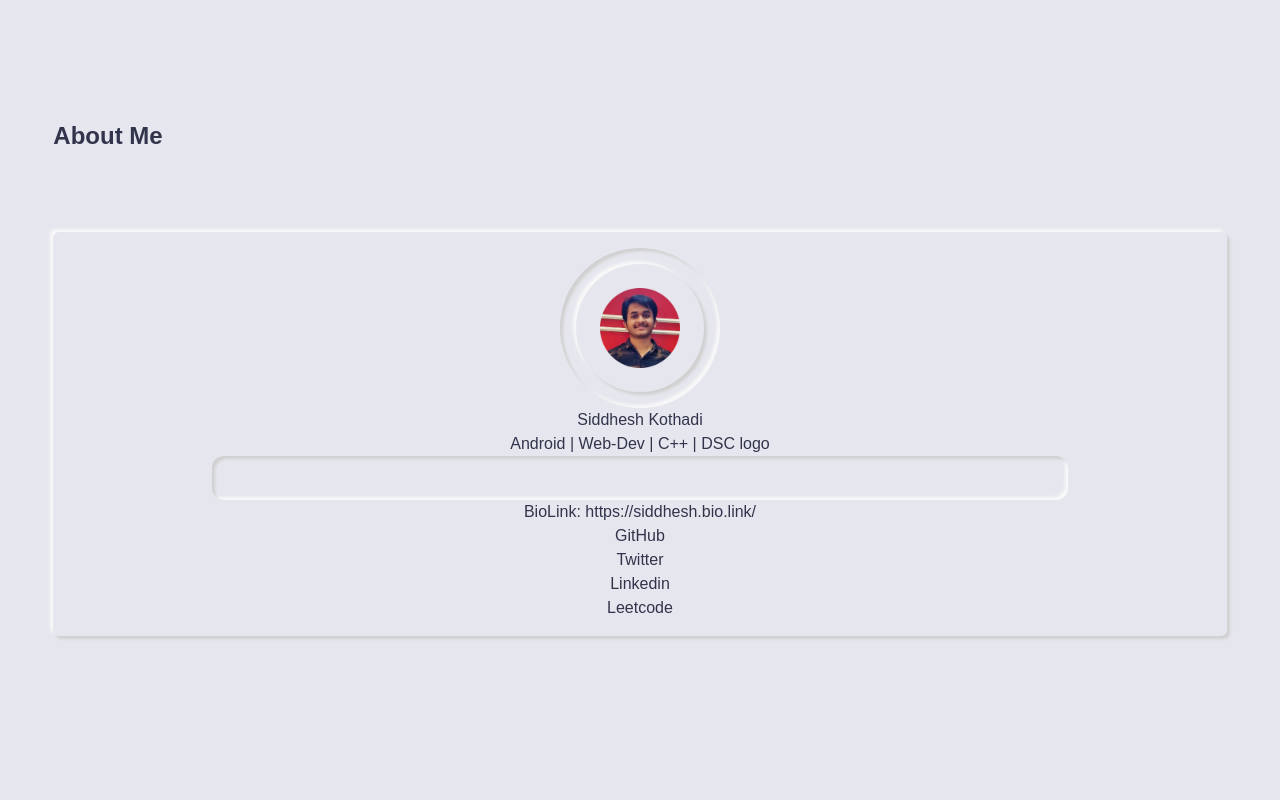
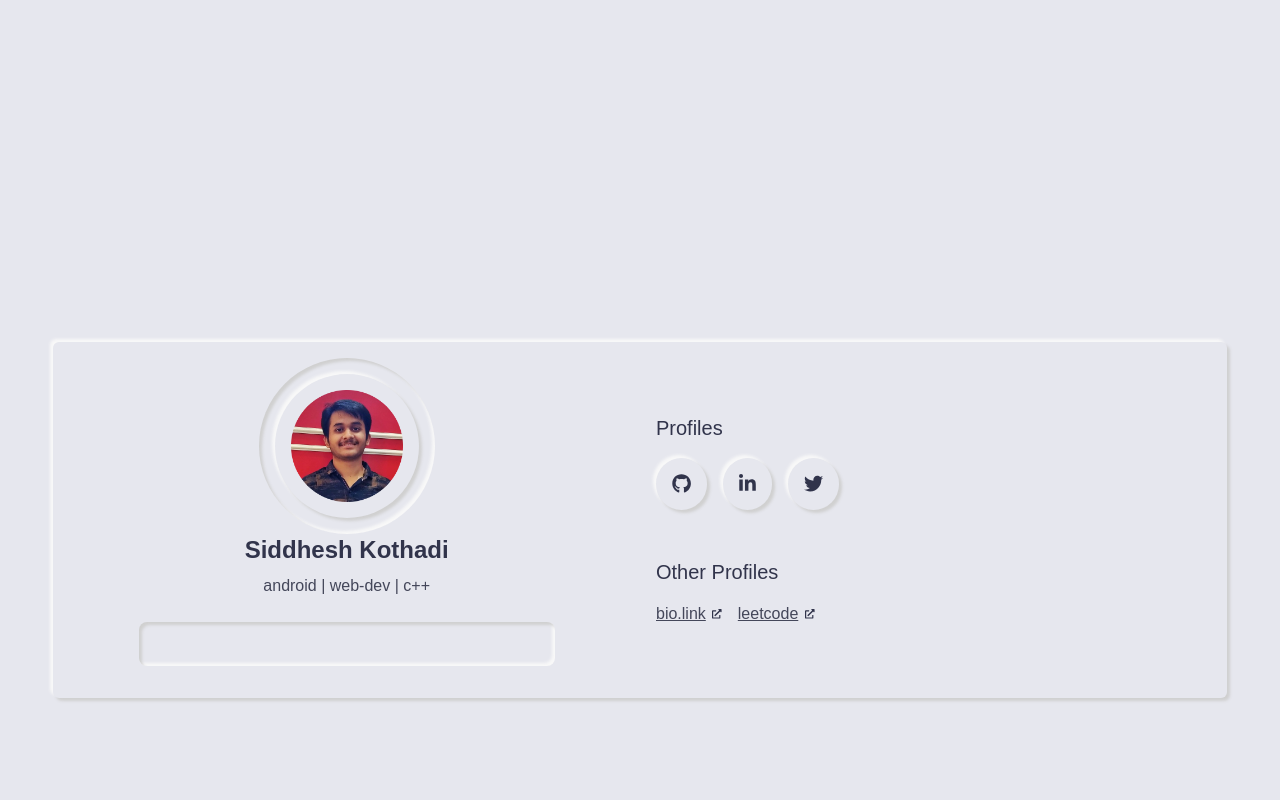
Before and after one commit to siddheshkothadi/siddheshkothadi, a Next.js app: page / in a window 1280 px wide. Shown: the part 680-1480 px from the top of the page. Built offline with nearby package versions, Linux system fonts and the light colour scheme.

Commit message:
- added about section - added menu

```diff
--- a/components/AboutSection.js
+++ b/components/AboutSection.js
@@ -1,3 +1,10 @@
+import {
+  faGithub,
+  faLinkedinIn,
+  faTwitter,
+} from "@fortawesome/free-brands-svg-icons";
+import { faExternalLinkAlt } from "@fortawesome/free-solid-svg-icons";
+import { FontAwesomeIcon } from "@fortawesome/react-fontawesome";
 import React from "react";
 import Typewriter from "typewriter-effect";
 import PhotoSection from "./PhotoSection";
@@ -24,23 +31,33 @@ const skills = [
   "Next.js",
   "Data Structures",
 ];
+const cppLogo =
+  "https://upload.wikimedia.org/wikipedia/commons/thumb/1/18/ISO_C%2B%2B_Logo.svg/1822px-ISO_C%2B%2B_Logo.svg.png";
 
 function AboutSection() {
   return (
     <div
       id="about"
-      className="h-screen overflow-visible w-11/12 flex flex-col items-center pb-8 relative"
+      className="h-screen overflow-visible w-11/12 flex flex-col items-center justify-center relative"
     >
-      <p className="text-2xl font-semibold text-textHeadBlack dark:text-drForeGround mb-20 mr-auto">
-        About Me
-      </p>
-      <div className="relative aboutCard dark:aboutCardDark w-full flex flex-col">
+      <div
+        className="relative aboutCard dark:aboutCardDark w-full flex flex-col md:flex-row"
+        data-inviewport="zoom-in"
+      >
+        <div
+          className="flex flex-col justify-start h-full items-center flex-1 w-full"
+          data-inviewport="slide-in-right"
+        >
           <PhotoSection />
 
-        <p>Siddhesh Kothadi</p>
-        <p>Android | Web-Dev | C++ | DSC logo</p>
+          <p className="font-bold text-2xl text-textHeadBlack dark:text-drForeGround noSelect text-center">
+            Siddhesh Kothadi
+          </p>
+          <p className="text-drCurrentLine dark:text-drForeGround py-2 text-center">
+            android | web-dev | c++
+          </p>
 
-        <div className="typewriterSection dark:typewriterSectionDark py-2">
+          <div className="typewriterSection dark:typewriterSectionDark py-2 my-4">
             <Typewriter
               options={{
                 strings: skills,
@@ -50,12 +67,100 @@ function AboutSection() {
               }}
             />
           </div>
+        </div>
 
-        <p>BioLink: https://siddhesh.bio.link/</p>
-        <p>GitHub</p>
-        <p>Twitter</p>
-        <p>Linkedin</p>
-        <p>Leetcode</p>
+        <div
+          className="flex-1 flex flex-col items-center md:items-start w-full h-full justify-center mt-4 md:pl-8"
+          data-inviewport="slide-in-left"
+        >
+          <p className="text-xl font-medium text-textHeadBlack dark:text-drForeGround mb-4 hidden md:block">
+            Profiles
+          </p>
+          <div className="flex flex-row flex-wrap space-x-4 items-center pb-8">
+            <a
+              className={"toggleThemeBtn dark:toggleThemeBtnDark"}
+              style={{
+                borderRadius: "50%",
+              }}
+              href="https://github.com/siddheshkothadi/"
+              target="_blank"
+            >
+              <FontAwesomeIcon
+                icon={faGithub}
+                style={{
+                  fontSize: "1.2rem",
+                }}
+              />
+            </a>
+            <a
+              className={"toggleThemeBtn dark:toggleThemeBtnDark"}
+              style={{
+                borderRadius: "50%",
+              }}
+              href="https://www.linkedin.com/in/siddhesh-kothadi/"
+              target="_blank"
+            >
+              <FontAwesomeIcon
+                icon={faLinkedinIn}
+                style={{
+                  fontSize: "1.2rem",
+                }}
+              />
+            </a>
+            <a
+              className={"toggleThemeBtn dark:toggleThemeBtnDark"}
+              style={{
+                borderRadius: "50%",
+              }}
+              href="https://twitter.com/siddhesh_kt"
+              target="_blank"
+            >
+              <FontAwesomeIcon
+                icon={faTwitter}
+                style={{
+                  fontSize: "1.2rem",
+                }}
+              />
+            </a>
+          </div>
+          <p className="text-xl font-medium text-textHeadBlack dark:text-drForeGround my-4 hidden md:block">
+            Other Profiles
+          </p>
+          <div className="flex flex-row flex-wrap justify-around space-x-4 ">
+            <a
+              className="flex flex-row flex-wrap space-x-4 pb-4 items-center"
+              href="https://siddhesh.bio.link/"
+              target="_blank"
+            >
+              <span className="text-drCurrentLine dark:text-drForeGround underline">
+                bio.link
+              </span>
+              <FontAwesomeIcon
+                icon={faExternalLinkAlt}
+                style={{
+                  fontSize: "0.6rem",
+                  marginLeft: "0.4rem",
+                }}
+              />
+            </a>
+            <a
+              className="flex flex-row flex-wrap space-x-4 pb-4 items-center"
+              href="https://leetcode.com/siddhesh_kt/"
+              target="_blank"
+            >
+              <span className="text-drCurrentLine dark:text-drForeGround underline">
+                leetcode
+              </span>
+              <FontAwesomeIcon
+                icon={faExternalLinkAlt}
+                style={{
+                  fontSize: "0.6rem",
+                  marginLeft: "0.4rem",
+                }}
+              />
+            </a>
+          </div>
+        </div>
       </div>
     </div>
   );
--- a/components/HamburgerButton.js
+++ b/components/HamburgerButton.js
@@ -2,9 +2,10 @@ import { faBars } from "@fortawesome/free-solid-svg-icons";
 import { FontAwesomeIcon } from "@fortawesome/react-fontawesome";
 import React from "react";
 
-export default function HamburgerButton() {
+export default function HamburgerButton(props) {
+  const { onClick } = props;
   return (
-    <div className="toggleThemeBtn dark:toggleThemeBtnDark">
+    <div className="toggleThemeBtn dark:toggleThemeBtnDark" onClick={onClick}>
       <FontAwesomeIcon
         icon={faBars}
         className="text-base align-middle text-center"
--- a/components/Header.js
+++ b/components/Header.js
@@ -2,7 +2,7 @@ import React from "react";
 import ThemeToggleButton from "./ThemeToggleButton";
 import HamburgerButton from "./HamburgerButton";
 
-function Header() {
+function Header(props) {
   const [navbarShadowStyle, setNavbarShadowStyle] = React.useState("");
   const [navNameStyle, setNavNameStyle] = React.useState("");
 
@@ -52,7 +52,7 @@ function Header() {
       </p>
       <div className="flex flex-row ml-auto space-x-4">
         <ThemeToggleButton />
-        <HamburgerButton />
+        <HamburgerButton onClick={props.onClick} />
       </div>
     </header>
   );
--- a/components/IntroSection.js
+++ b/components/IntroSection.js
@@ -43,7 +43,7 @@ function IntroSection() {
             icon={faChevronDown}
             className="ml-8 align-middle text-center animate-pulse text-orange cursor-pointer downTransition noTapHighlight"
             onClick={() => {
-              window.document.getElementById("projects").scrollIntoView({
+              window.document.getElementById("about").scrollIntoView({
                 behavior: "smooth",
               });
             }}
--- /dev/null
+++ b/components/Menu.js
@@ -0,0 +1,66 @@
+import { faTimes } from "@fortawesome/free-solid-svg-icons";
+import { FontAwesomeIcon } from "@fortawesome/react-fontawesome";
+import React from "react";
+
+function Menu(props) {
+  const { isOpen, setIsOpen } = props;
+
+  return isOpen ? (
+    <div className="flex flex-col items-center fixed w-full h-full overflow-auto top-0 left-0 bottom-0 right-0 dark:bg-drBackground bg-lightBackground z-50 menuSlide">
+      <div className="flex flex-row w-full p-2 pr-5 items-center justify-end">
+        <div
+          className="p-5 cursor-pointer rounded-xl flex items-center justify-center hover:innerShadow dark:hover:innerShadowCircleDark"
+          onClick={() => setIsOpen(false)}
+        >
+          <FontAwesomeIcon
+            icon={faTimes}
+            className="align-middle text-center text-textBlack dark:text-drForeGround"
+            style={{
+              fontSize: "1.5rem",
+            }}
+          />
+        </div>
+      </div>
+      <div className="flex flex-col w-full h-full justify-evenly items-center">
+        <div
+          className="p-6 cursor-pointer rounded-xl flex items-center justify-center hover:innerShadow dark:hover:innerShadowCircleDark w-11/12 noSelect text-2xl text-textHeadBlack dark:text-drForeGround"
+          onClick={() => {
+            setIsOpen(false);
+            window.document.getElementById("about").scrollIntoView({
+              behavior: "smooth",
+              block: "start",
+            });
+          }}
+        >
+          About
+        </div>
+        <div
+          className="p-6 cursor-pointer rounded-xl flex items-center justify-center hover:innerShadow dark:hover:innerShadowCircleDark w-11/12 noSelect text-2xl text-textHeadBlack dark:text-drForeGround"
+          onClick={() => {
+            setIsOpen(false);
+            window.document.getElementById("projects").scrollIntoView({
+              behavior: "smooth",
+              block: "start",
+            });
+          }}
+        >
+          Projects
+        </div>
+        <div
+          className="p-6 cursor-pointer rounded-xl flex items-center justify-center hover:innerShadow dark:hover:innerShadowCircleDark w-11/12 noSelect text-2xl text-textHeadBlack dark:text-drForeGround"
+          onClick={() => {
+            setIsOpen(false);
+            window.document.getElementById("contact").scrollIntoView({
+              behavior: "smooth",
+              block: "start",
+            });
+          }}
+        >
+          Contact Me
+        </div>
+      </div>
+    </div>
+  ) : null;
+}
+
+export default Menu;
--- a/components/PhotoSection.js
+++ b/components/PhotoSection.js
@@ -3,9 +3,16 @@ import React from "react";
 function PhotoSection() {
   return (
     <div>
-      <div className="innerShadowCircle dark:innerShadowCircleDark p-4 flex justify-center items-center">
-        <div className="outerShadowCircle dark:outerShadowCircleDark p-4 flex justify-center items-center">
-          <img src="/profile-circle.png" alt="logo" className="w-24 h-24 p-2" />
+      <div className="innerShadowCircle dark:innerShadowCircleDark sm:p-4 p-2 flex justify-center items-center">
+        <div
+          className="outerShadowCircle dark:outerShadowCircleDark sm:p-2 p-1 flex justify-center items-center"
+          data-inviewport="zoom-in"
+        >
+          <img
+            src="/profile-circle.png"
+            alt="logo"
+            className=" w-32 h-32 p-2"
+          />
         </div>
       </div>
     </div>
--- a/pages/index.js
+++ b/pages/index.js
@@ -7,8 +7,15 @@ import IntroSection from "../components/IntroSection";
 import Head from "next/head";
 import "@fortawesome/fontawesome-svg-core/styles.css";
 import AboutSection from "../components/AboutSection";
+import Menu from "../components/Menu";
 
 export default function Home() {
+  const [isOpen, setIsOpen] = React.useState(false);
+
+  const toggleMenu = () => {
+    setIsOpen(!isOpen);
+  };
+
   React.useEffect(() => {
     const inViewport = (entries, observer) => {
       entries.forEach((entry) => {
@@ -47,7 +54,8 @@ export default function Home() {
       </Head>
 
       <div className="flex flex-col w-full max-w-screen-2xl items-center overflow-hidden">
-        <Header />
+        <Header onClick={toggleMenu} />
+        <Menu isOpen={isOpen} setIsOpen={setIsOpen} />
         <IntroSection />
 
         <AboutSection />
--- a/styles/globals.css
+++ b/styles/globals.css
@@ -128,6 +128,12 @@ a {
     -webkit-touch-callout: none;
   }
 
+  .menuSlide {
+    transition: 0.6s;
+    transform: translateY(0);
+    animation: slide-up 0.5s;
+  }
+
   .textInputIconSection {
     border: 1px solid #d0d0d0;
   }
@@ -162,6 +168,13 @@ a {
   .innerShadowCircle {
     @apply rounded-full bg-lightBackground;
     box-shadow: var(--inner-shadow);
+    -webkit-tap-highlight-color: transparent;
+  }
+
+  .innerShadow {
+    @apply bg-lightBackground;
+    box-shadow: var(--inner-shadow);
+    -webkit-tap-highlight-color: transparent;
   }
 
   .outerShadowCircle {
@@ -204,6 +217,9 @@ a {
     box-shadow: var(--outer-shadow);
     transform: scale(1);
     transition: transform 0.4s;
+  }
+
+  .onMenuHover {
   }
 
   .projectCard:hover {
@@ -266,7 +282,7 @@ a {
 
   .typewriterSection {
     box-shadow: var(--inner-shadow);
-    @apply text-lg rounded-xl text-drCurrentLine dark:text-drForeGround text-center w-11/12 md:w-9/12 font-medium;
+    @apply text-lg rounded-lg text-drCurrentLine dark:text-drForeGround text-center w-11/12 md:w-9/12 font-medium;
   }
 
   .textInput {
@@ -324,6 +340,7 @@ a {
     .innerShadowCircleDark {
       @apply bg-drBackground;
       box-shadow: var(--dark-inner-shadow);
+      -webkit-tap-highlight-color: transparent;
     }
 
     .projectCardDark {
@@ -334,6 +351,15 @@ a {
     .footerDividerDark {
       box-shadow: var(--dark-inner-shadow);
     }
+  }
+}
+
+@keyframes slide-up {
+  0% {
+    transform: translateY(100%);
+  }
+  100% {
+    transform: translateY(0);
   }
 }
 
--- a/tailwind.config.js
+++ b/tailwind.config.js
@@ -27,6 +27,13 @@ module.exports = {
 
         // other colors
         androidGreen: "#3ddc84",
+        js: "#f0db4f",
+        jsDark: "#323330",
+
+        cssDark: "#264de4",
+        css: "#2965f1",
+
+        react: "#61DBFB",
 
         pink: "#ff4088",
         orange: "#fa8142",
```
Also changed, not shown: components/ContactSection.js (+19 -0 lines). Lines whose indentation alone changed are shown as unchanged.
